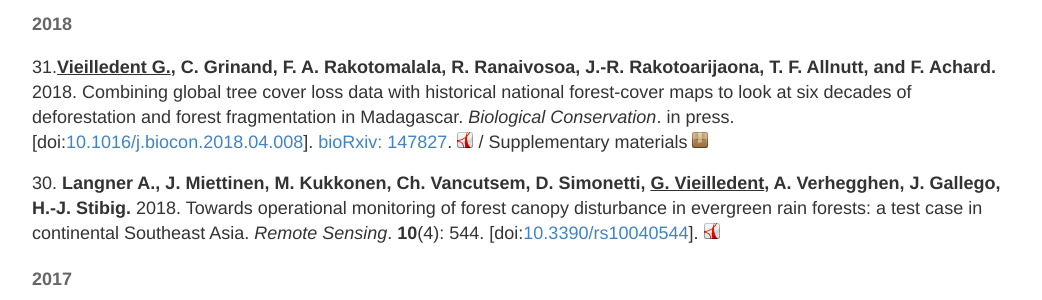
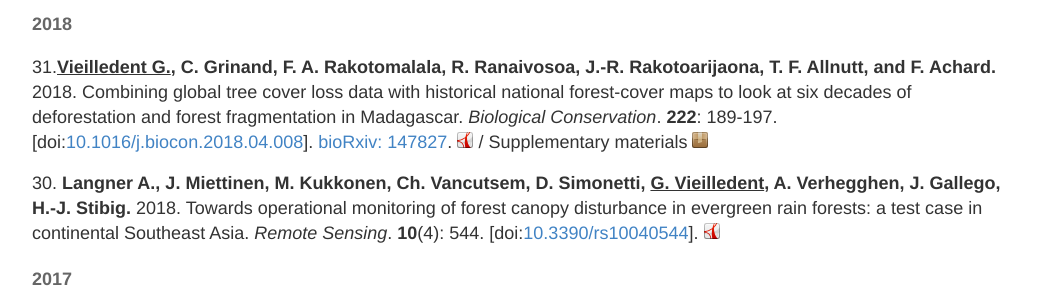
Before and after one commit to ghislainv/ghislainv.github.io, a Jekyll site: the page built from publications.md, in a window 1280 px wide and 900 px high, scrolled down 912 px. Shown: the part 153-453 px from the top of the window, without its empty margins (118-1160 px from the left). Built offline with Jekyll 4.4.1, drawn with Linux system fonts in a browser that asks for light colours.

Commit message:
Update publications

```diff
--- a/publications.md
+++ b/publications.md
@@ -31,7 +31,7 @@ a\. **<span style="text-decoration: underline;">Vieilledent G.</span>, F. J. Fis
 
 #### 2018
 
-31\.**<span style="text-decoration: underline;">Vieilledent G.</span>, C. Grinand, F. A. Rakotomalala, R. Ranaivosoa, J.-R. Rakotoarijaona, T. F. Allnutt, and F. Achard.** 2018. Combining global tree cover loss data with historical national forest-cover maps to look at six decades of deforestation and forest fragmentation in Madagascar. _Biological Conservation_. in press.
+31\.**<span style="text-decoration: underline;">Vieilledent G.</span>, C. Grinand, F. A. Rakotomalala, R. Ranaivosoa, J.-R. Rakotoarijaona, T. F. Allnutt, and F. Achard.** 2018. Combining global tree cover loss data with historical national forest-cover maps to look at six decades of deforestation and forest fragmentation in Madagascar. _Biological Conservation_. **222**: 189-197.
 \[doi:[10.1016/j.biocon.2018.04.008](https://doi.org/10.1016/j.biocon.2018.04.008)\].
 [bioRxiv: 147827](https://doi.org/10.1101/147827).
 [![manuscript in pdf](/images/logos/logo-pdf.png "manuscript in pdf")](/publications/Vieilledent2018-BiologicalConservation.pdf) /
@@ -153,7 +153,7 @@ KMZ for Google Earth [![GoogleEarth](/images/logos/logo-GoogleEarth.png "KMZ for
 16\. **Henry M., A. Bombelli, C. Trotta, A. Alessandrini, L. Birigazzi, G. Sola, <span style="text-decoration: underline;">G. Vieilledent</span>, P. Santenoise, F. Longuetaud, R. Valentini, N. Picard and L. Saint-André.** 2013. GlobAllomeTree: International platform for tree allometric equations to support volume, biomass and carbon assessment. *iForest - Biogeosciences and Forestry.* **6**(1): 326. \[doi:[10.3832/ifor0901-006](http://dx.doi.org/10.3832/ifor0901-006)\].
 [![manuscript in pdf](/images/logos/logo-pdf.png "manuscript in pdf")](/publications/Henry2013-iForest.pdf)
 
-15\. **<span style="text-decoration: underline;">Vieilledent G.</span>, C. Cornu, A. Cuní Sanchez, J.-M. Leong Pock-Tsy and P. Danthu.** 2013. Vulnerability of baobab species to climate change and effectiveness of the protected area network in Madagascar: towards new conservation priorities. *Biological Conservation*. **166**:11-22
+15\. **<span style="text-decoration: underline;">Vieilledent G.</span>, C. Cornu, A. Cuní Sanchez, J.-M. Leong Pock-Tsy and P. Danthu.** 2013. Vulnerability of baobab species to climate change and effectiveness of the protected area network in Madagascar: towards new conservation priorities. _Biological Conservation_. **166**:11-22
 \[doi:[10.1016/j.biocon.2013.06.007](http://dx.doi.org/10.1016/j.biocon.2013.06.007)\].
 [![manuscript in pdf](/images/logos/logo-pdf.png "manuscript in pdf")](/publications/Vieilledent2013a-BiologicalConservation.pdf) /
 R-GRASS script [![R](/images/logos/logo-R.png "R-GRASS script")](/publications/Vieilledent2013-BiologicalConservation-R-GRASS-script.R) <a href="https://ghislainv.github.io/publications/Vieilledent2013-BiologicalConservation-R-GRASS-script.R"><img src="/images/logos/logo-GRASS.png" height="16" alt="GRASS GIS" title="GRASS GIS"></a> /
```
